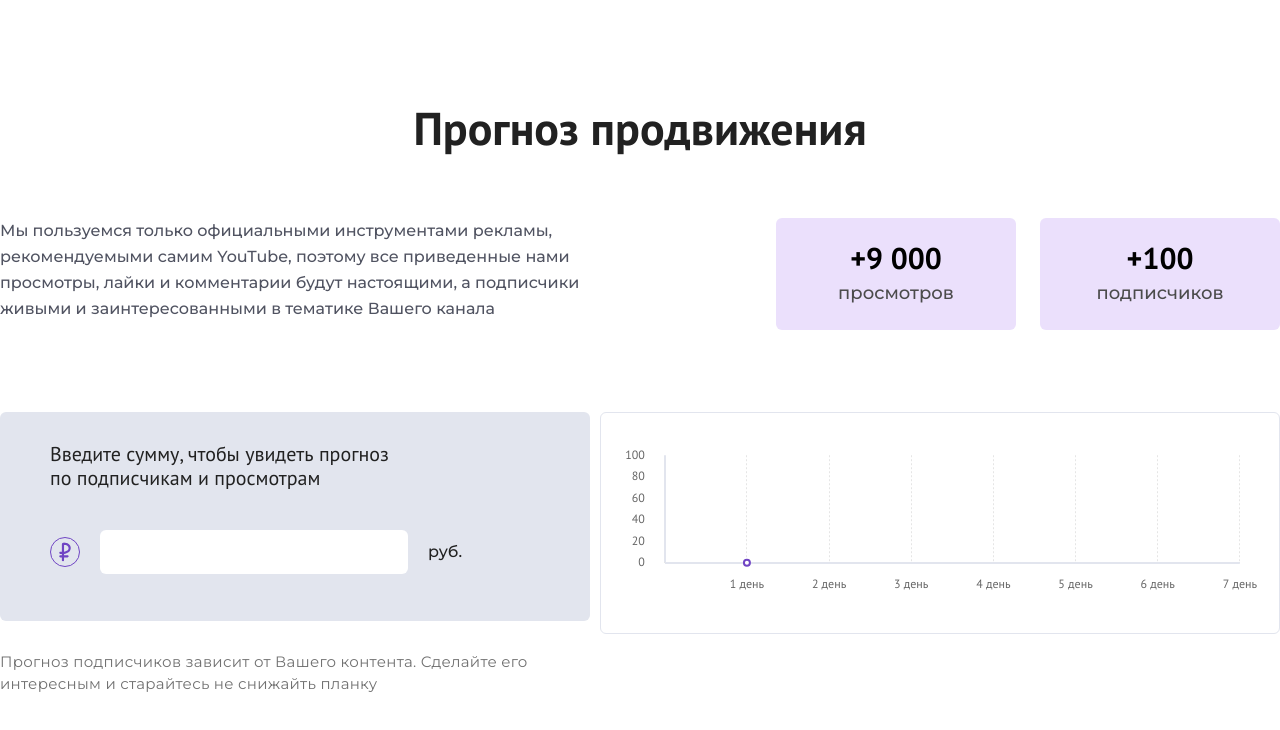
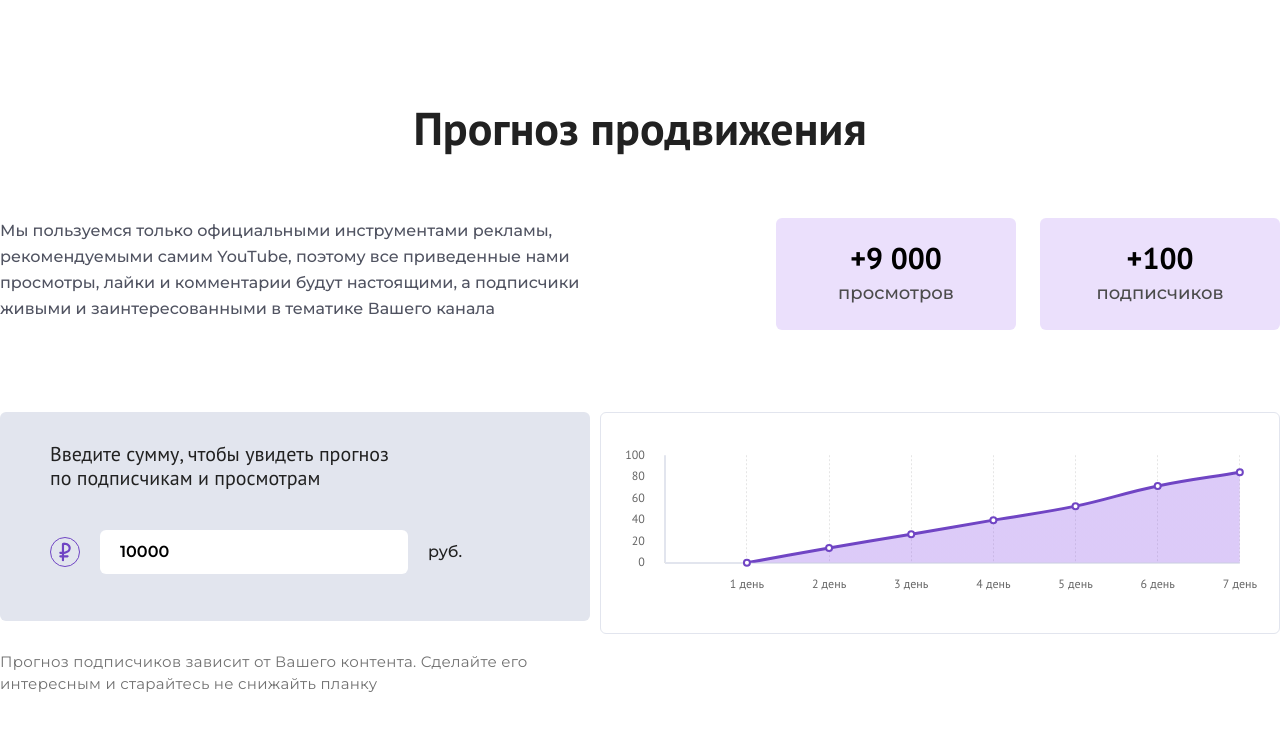
Before and after one commit to RomanEdigarev/chart-01, a React (Create React App) app: page / in a window 1280 px wide. Shown: the top 730 px of the page. Built offline with nearby package versions, Linux system fonts and the light colour scheme.

Commit message:
create formula for chart

```diff
--- a/src/components/ChartComponent/Chart.js
+++ b/src/components/ChartComponent/Chart.js
@@ -1,13 +1,28 @@
-import React from "react";
+import React, {useEffect, useState} from "react";
 import {Line} from "react-chartjs-2";
 import './Chart.scss'
-import {data, getOptions} from "./ChartConfig";
+import {getData, getOptions} from "./ChartConfig";
 
 const Chart = ({subs}) => {
 
+    const [dataSubs, setDataSubs] = useState([null, 0, 20, 40, 60, 80, 100])
+    let value = subs / 100
+    useEffect(() => {
+
+        const newDataSubs = [null, 0,]
+        for(let i = 0; i < 6; i++ ) {
+            value +=  (subs / 5 + (subs / Math.random() * 0.0028)) / 1.6
+            newDataSubs.push(value)
+        }
+        setDataSubs(newDataSubs)
+
+    }, [subs])
+
+
+
     return (
         <div className={'chart__container'}>
-            <Line id={'canvas'} options={getOptions(subs)} data={data(10000)}/>
+            <Line id={'canvas'} options={getOptions(subs)} data={getData(dataSubs)}/>
         </div>
     );
 };
--- a/src/components/ChartComponent/ChartConfig.js
+++ b/src/components/ChartComponent/ChartConfig.js
@@ -1,30 +1,17 @@
-export const data = (value) => () => {
-
-    let currentValue = value/1000
-    const data =[null, 0]
-
-    // const mathData = (value) => {
-    //     let val = 0;
-    //     for(let i = 1; i <= 6; i++) {
-    //         val += (value / 5)
-    //         data.push(val)
-    //     }
-    // }
-
-
-    // mathData(currentValue)
-
-
-
+const createGradient = () => {
     const ctx = document.getElementById('canvas').getContext('2d')
     const gradient = ctx.createLinearGradient(0, 0, 0, document.getElementById('canvas').width)
-    gradient.addColorStop(0.35, 'rgba(142, 86, 233, 0.31)')
-    gradient.addColorStop(0.95, 'rgba(142, 86, 233, 0)')
+    gradient.addColorStop(0.2, 'rgba(142, 86, 233, 0.31)')
+    gradient.addColorStop(0.45, 'rgba(142, 86, 233, 0)')
+    return gradient
+}
+
+export const getData = (data) => () => {
 
     return {
         labels: ['','1 день', "2 день", "3 день", "4 день", "5 день", "6 день", "7 день"],
         datasets: [{
-            backgroundColor: gradient,
+            backgroundColor: createGradient(),
             data: data,
             borderColor: '#7045C4',
             pointBackgroundColor: 'white',
--- a/src/components/MoneyComponent.tsx
+++ b/src/components/MoneyComponent.tsx
@@ -1,4 +1,4 @@
-import React, {FC, FormEvent} from "react";
+import React, {FC, FormEvent, useState} from "react";
 import {
     MoneyBlock, MoneyContainer,
     MoneyDescription,
@@ -16,11 +16,13 @@ type PropsType = {
 }
 const MoneyComponent : FC<PropsType> = ({setSubs, setViews}) => {
 
+    const [inputValue, setValue] = useState<string>('10000')
+
     const calculation = (value : string ) => {
+        setValue(value)
         setViews(Math.floor(+value/1.1))
         setSubs(Math.floor(+value/100))
     }
-
 
    return (
        <MoneyContainer>
@@ -30,7 +32,7 @@ const MoneyComponent : FC<PropsType> = ({setSubs, setViews}) => {
                </MoneyTitle>
                <MoneyInputContainer>
                    <MoneyImg src={rub}/>
-                   <MoneyInput onChange={(e: FormEvent<HTMLInputElement>) => calculation(e.currentTarget.value)}/>
+                   <MoneyInput onChange={(e: FormEvent<HTMLInputElement>) => calculation(e.currentTarget.value)} value={inputValue}/>
                    <MoneyRub>руб.</MoneyRub>
                </MoneyInputContainer>
            </MoneyBlock>
```
